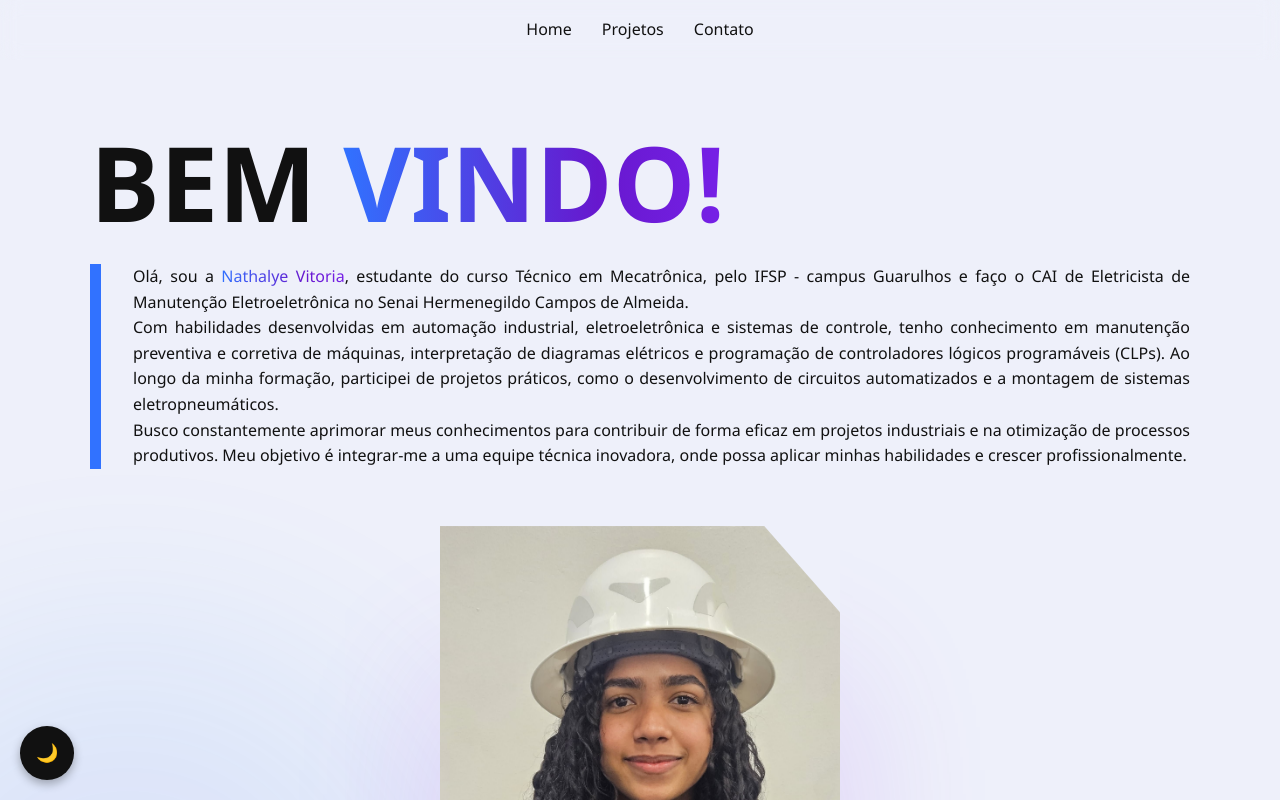
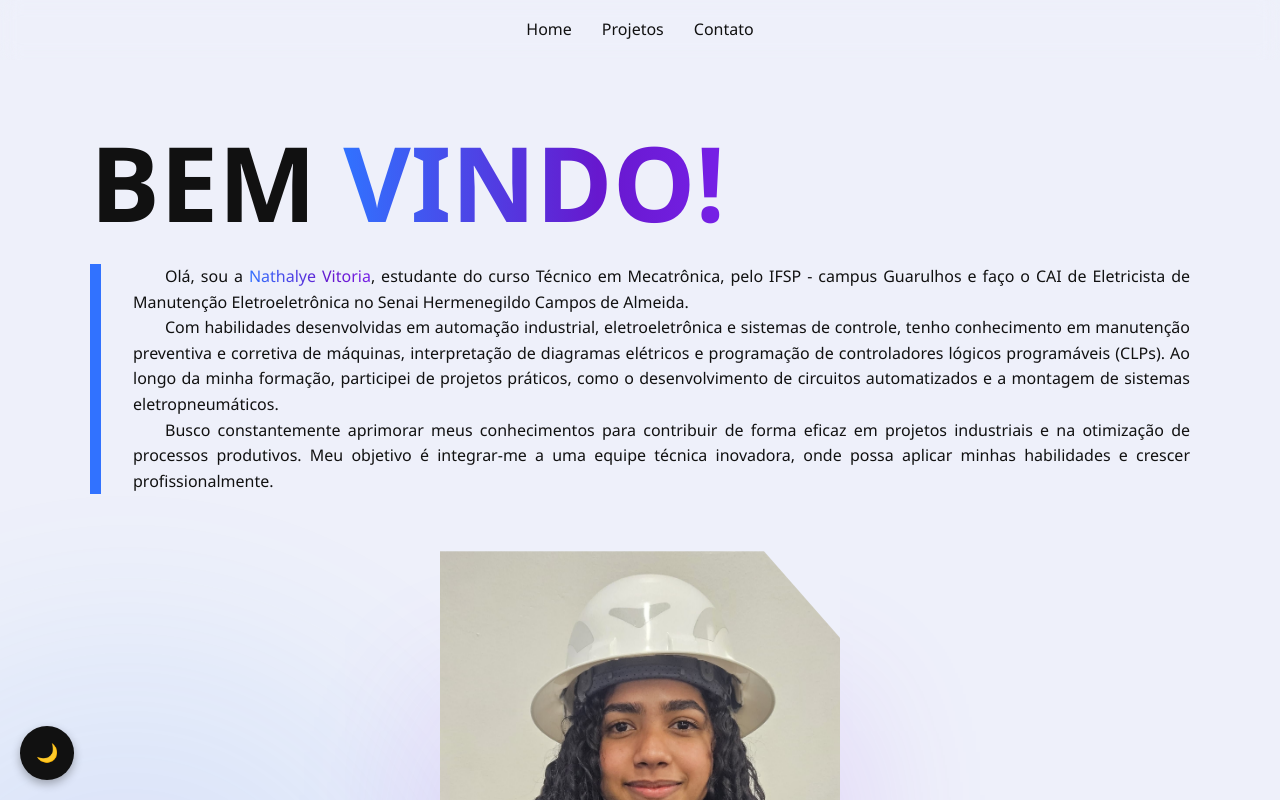
Before and after one commit to nathalyevitoria/Portifolio-Nathalye-Vitoria, a React (Vite) app: page / in a window 1280 px wide. Shown: the top 800 px of the page. Built offline with nearby package versions, Linux system fonts and the light colour scheme.

Commit message:
fix: ajuste paragrafos

```diff
--- a/src/pages/Home.jsx
+++ b/src/pages/Home.jsx
@@ -10,24 +10,24 @@ function Home() {
             BEM <span>VINDO!</span>
           </div>
           <div className="des">
-            Olá, sou a <span>Nathalye Vitoria</span>, estudante do curso Técnico em
+            <p>  Olá, sou a <span>Nathalye Vitoria</span>, estudante do curso Técnico em
             Mecatrônica, pelo IFSP - campus Guarulhos e faço o CAI de
             Eletricista de Manutenção Eletroeletrônica no Senai Hermenegildo
-            Campos de Almeida.
-            <br />
-            Com habilidades desenvolvidas em automação industrial,
+            Campos de Almeida. </p>
+
+            <p>  Com habilidades desenvolvidas em automação industrial,
             eletroeletrônica e sistemas de controle, tenho conhecimento em
             manutenção preventiva e corretiva de máquinas, interpretação de
             diagramas elétricos e programação de controladores lógicos
             programáveis (CLPs). Ao longo da minha formação, participei de
             projetos práticos, como o desenvolvimento de circuitos automatizados
-            e a montagem de sistemas eletropneumáticos.
-            <br />
-            Busco constantemente aprimorar meus conhecimentos para contribuir de
+            e a montagem de sistemas eletropneumáticos. </p>
+
+            <p>  Busco constantemente aprimorar meus conhecimentos para contribuir de
             forma eficaz em projetos industriais e na otimização de processos
             produtivos. Meu objetivo é integrar-me a uma equipe técnica
             inovadora, onde possa aplicar minhas habilidades e crescer
-            profissionalmente.
+            profissionalmente. </p>
           </div>
         </div>
         <div className="avatar">
--- a/src/styles/home.css
+++ b/src/styles/home.css
@@ -116,6 +116,10 @@ body.dark-mode .cv-button::after {
   border-left: .7em solid #3172ff;
   padding-left: 2em;
   text-align: justify;
+}
+
+.des p {
+  text-indent: 2em;
 }
 
 .avatar {
```
